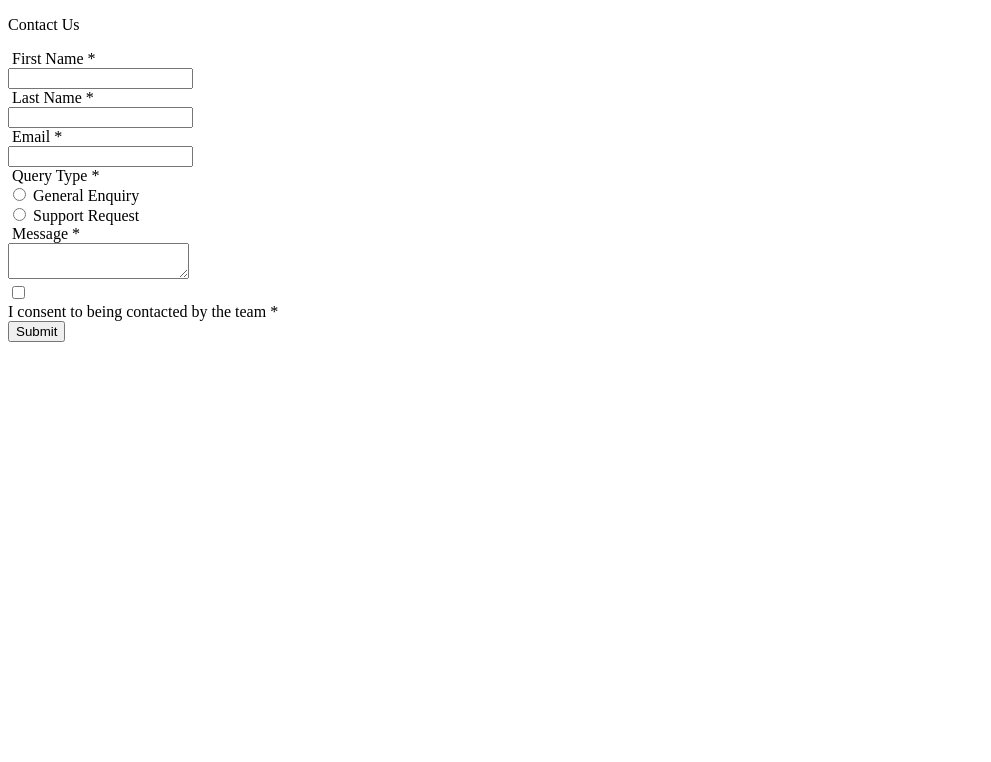
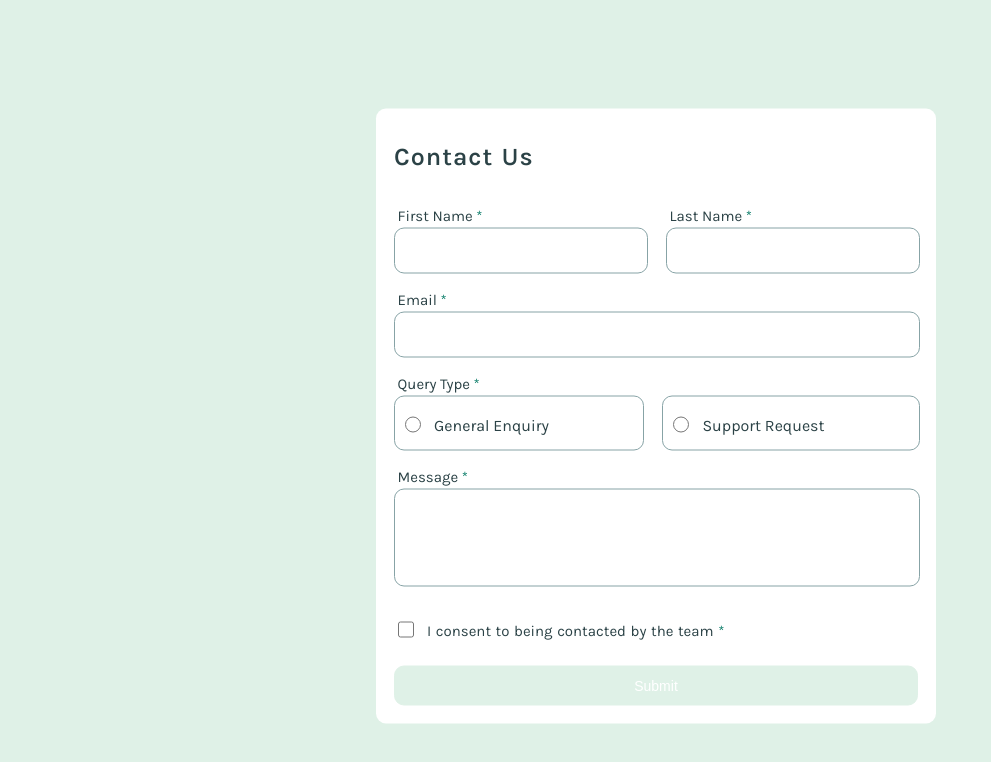
Before and after one commit to r00kieAd/contact-form-basic, a website: page public/index.html in a window 1280 px wide. Shown: the whole page, without its empty margins (0-991 px from the left). Drawn offline with nearby package versions, Linux system fonts and the light colour scheme; the site is published under a folder, as on GitHub Pages, so addresses that start at the root find nothing.

Commit message:
corrections

```diff
--- a/public/index.html
+++ b/public/index.html
@@ -5,12 +5,12 @@
   <meta charset="UTF-8">
   <meta name="viewport" content="width=device-width, initial-scale=1.0">
   <title>Contact Form</title>
-  <link rel="shortcut icon" href="/assets/images/favicon-32x32.png" type="image/x-icon">
+  <link rel="shortcut icon" href="./assets/images/favicon-32x32.png" type="image/x-icon">
   <link rel="preconnect" href="https://fonts.googleapis.com">
   <link rel="preconnect" href="https://fonts.gstatic.com" crossorigin>
   <link href="https://fonts.googleapis.com/css2?family=Karla:ital,wght@0,200..800;1,200..800&display=swap"
     rel="stylesheet">
-  <link rel="stylesheet" href="/stylesheets/style.css">
+  <link rel="stylesheet" href="./stylesheets/style.css">
 </head>
 
 <body>
```
